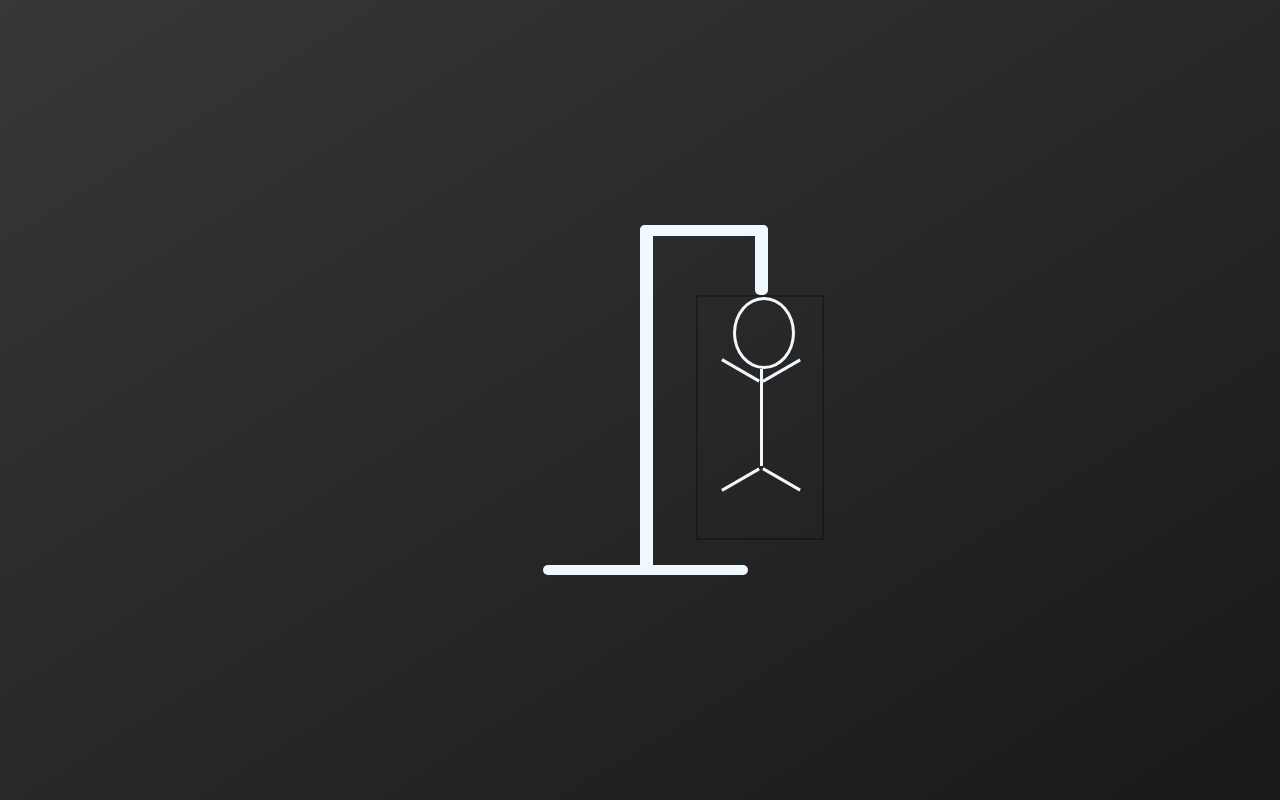
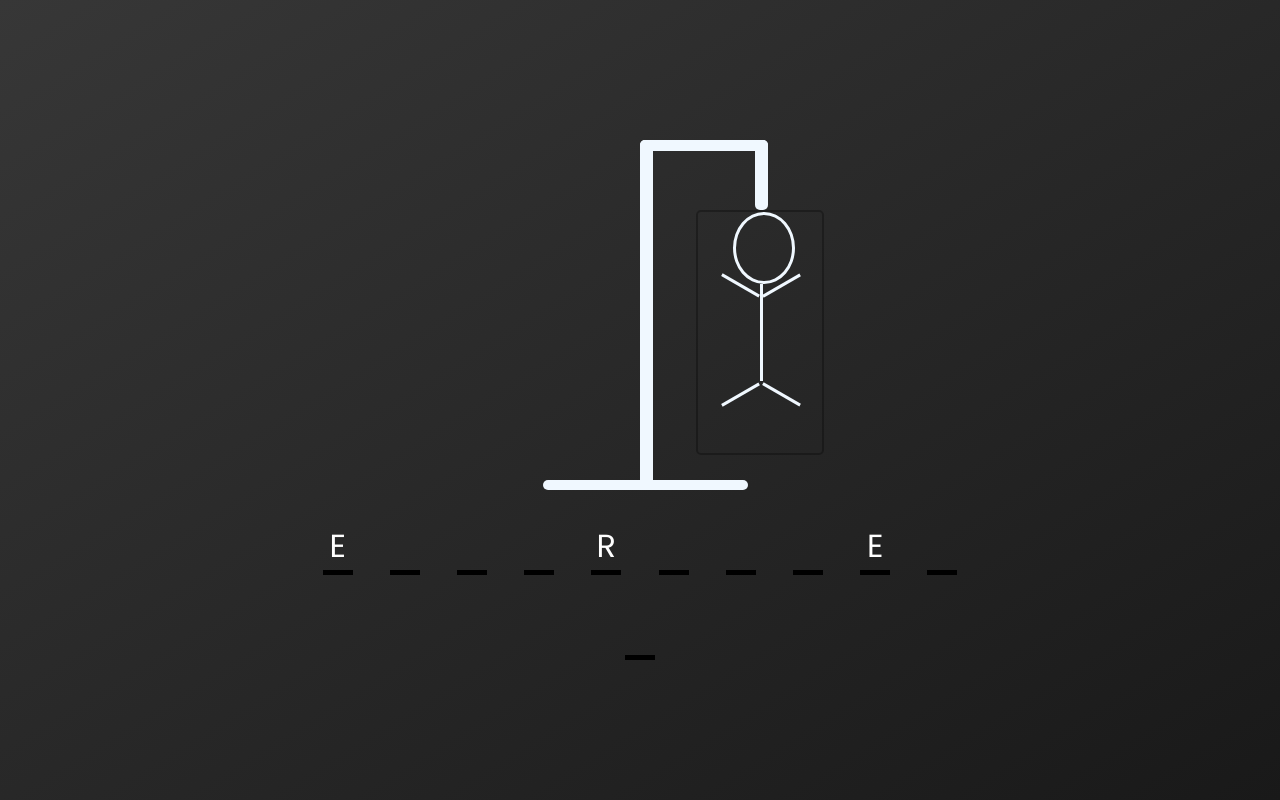
Before and after one commit to DQCoding1/hangman-app, a React (Vite) app: page / in a window 1280 px wide. Built offline with nearby package versions, Linux system fonts and the light colour scheme.

Commit message:
hangman word

```diff
--- a/src/App.css
+++ b/src/App.css
@@ -5,4 +5,5 @@
   flex-direction: column;
   align-items: center;
   justify-content: center;
+  gap: 2rem;
 }
--- a/src/App.tsx
+++ b/src/App.tsx
@@ -1,7 +1,8 @@
 import './App.css'
 import { useState } from "react"
-import { wordList } from './wordList'
+import { wordList } from './components/data/wordList'
 import HangmanDrawing from './components/HangmanDrawing'
+import HangmanWord from './components/HangmanWord'
 
 
 function App() {
@@ -15,6 +16,7 @@ function App() {
   return (
     <main className='app'>
       <HangmanDrawing />
+      <HangmanWord />
     </main>
   )
 }
--- a/src/components/HangmanDrawing.css
+++ b/src/components/HangmanDrawing.css
@@ -52,6 +52,7 @@
   height: 70%;
   position: absolute;
   border: 2px solid rgba(0,0,0,0.3);
+  border-radius: 5px;
   right: -22%;
   top: 20%;
 }
--- /dev/null
+++ b/src/components/HangmanWord.css
@@ -0,0 +1,24 @@
+.wordContainer{
+  width: 50%;
+  display: flex;
+  flex-wrap: wrap;
+  text-transform: uppercase;
+  justify-content: space-around;
+  gap: 2rem;
+  font-size: 2rem;
+}
+
+.letterContainer{
+  border-bottom: 5px solid black;
+  width: 30px;
+}
+
+
+.letterContainer__letter{
+  text-align: center;
+}
+
+
+.letterContainer__letter--hidden{
+  visibility: hidden;
+}
--- /dev/null
+++ b/src/components/HangmanWord.tsx
@@ -0,0 +1,26 @@
+import "./HangmanWord.css";
+
+const HangmanWord = () => {
+  const wordToFind = "environment";
+  const guessedLetter = ["e", "r"];
+
+  return (
+    <div className="wordContainer">
+      {wordToFind.split("").map((item, index) => (
+        <div className="letterContainer" key={index}>
+          <div
+            className={
+              guessedLetter.includes(item)
+                ? "letterContainer__letter"
+                : "letterContainer__letter--hidden"
+            }
+          >
+            {item}
+          </div>
+        </div>
+      ))}
+    </div>
+  );
+};
+
+export default HangmanWord;
```
Also changed, not shown: src/components/data/wordList.ts (renamed from src/wordList.ts).
